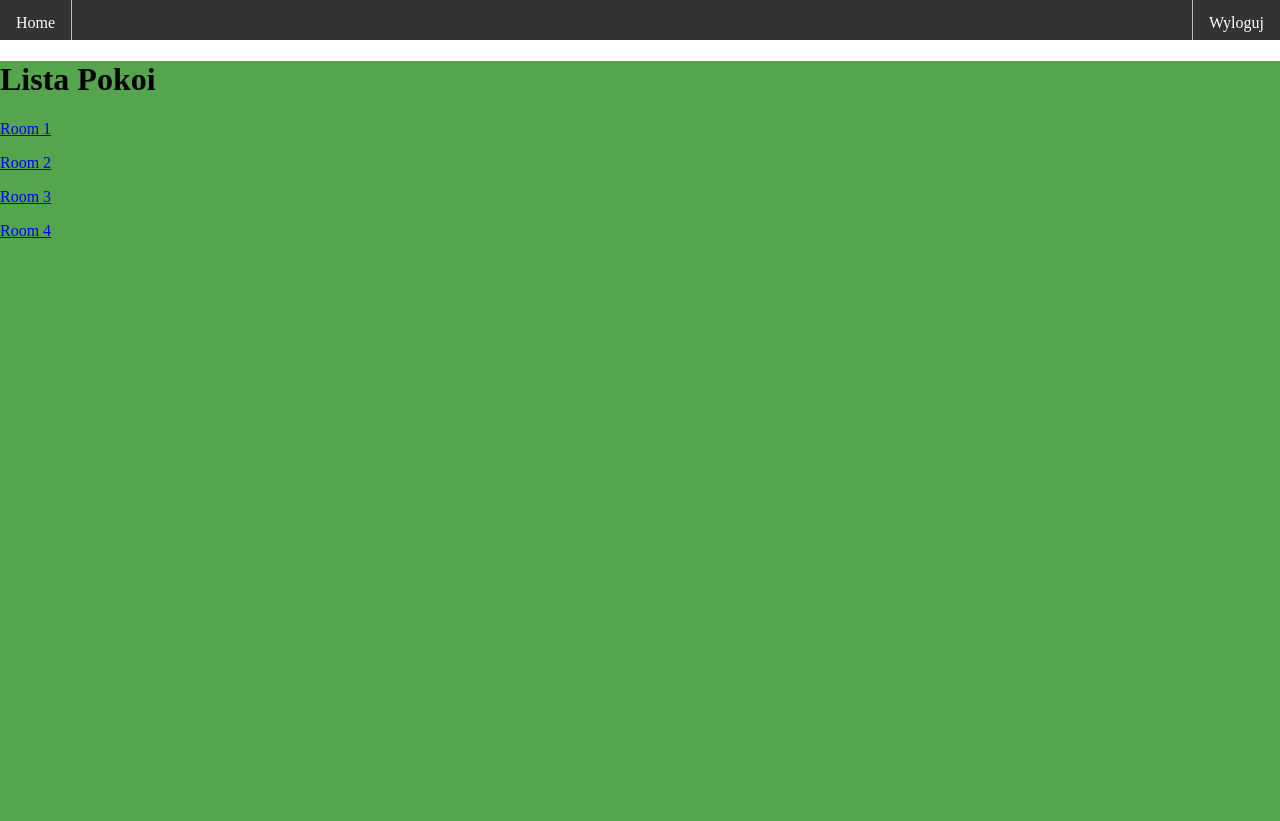
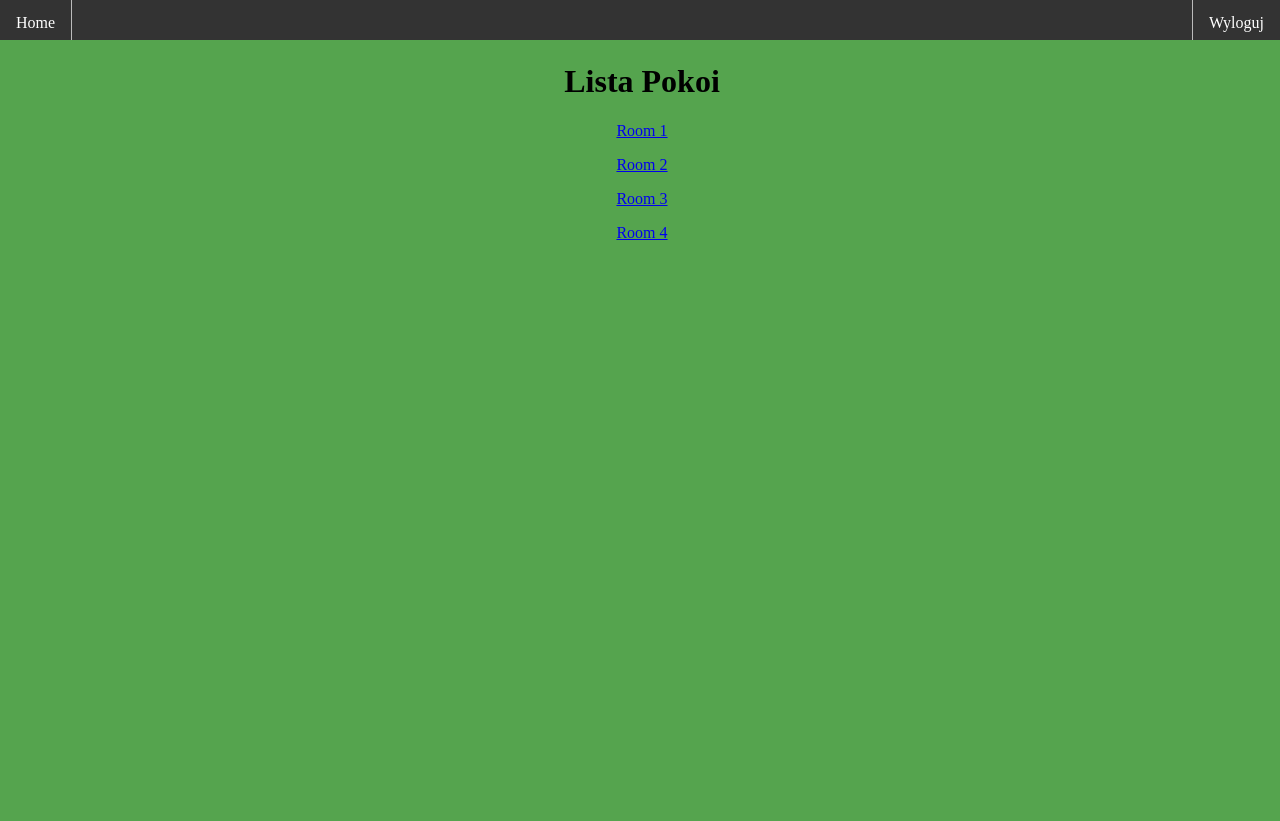
Before and after one commit to CezaryHanczak/EcoDom, a PHP site: page /rooms.html in a window 1280 px wide. After the commit the page ends 240 px from the top, so only its background shows below. Run offline with PHP 8.4, Linux system fonts and the light colour scheme.

Commit message:
made our site pretty :)
made our site pretty :)

```diff
--- a/css/style.css
+++ b/css/style.css
@@ -10,9 +10,12 @@ body {
 }
 
 #content{
+	padding: 2px;
+	margin: 0px;
 	width: 100%;
 	height: 95%;
 	background-color: #55A44E;
+	text-align: center;
 }
 
 ul {
```
